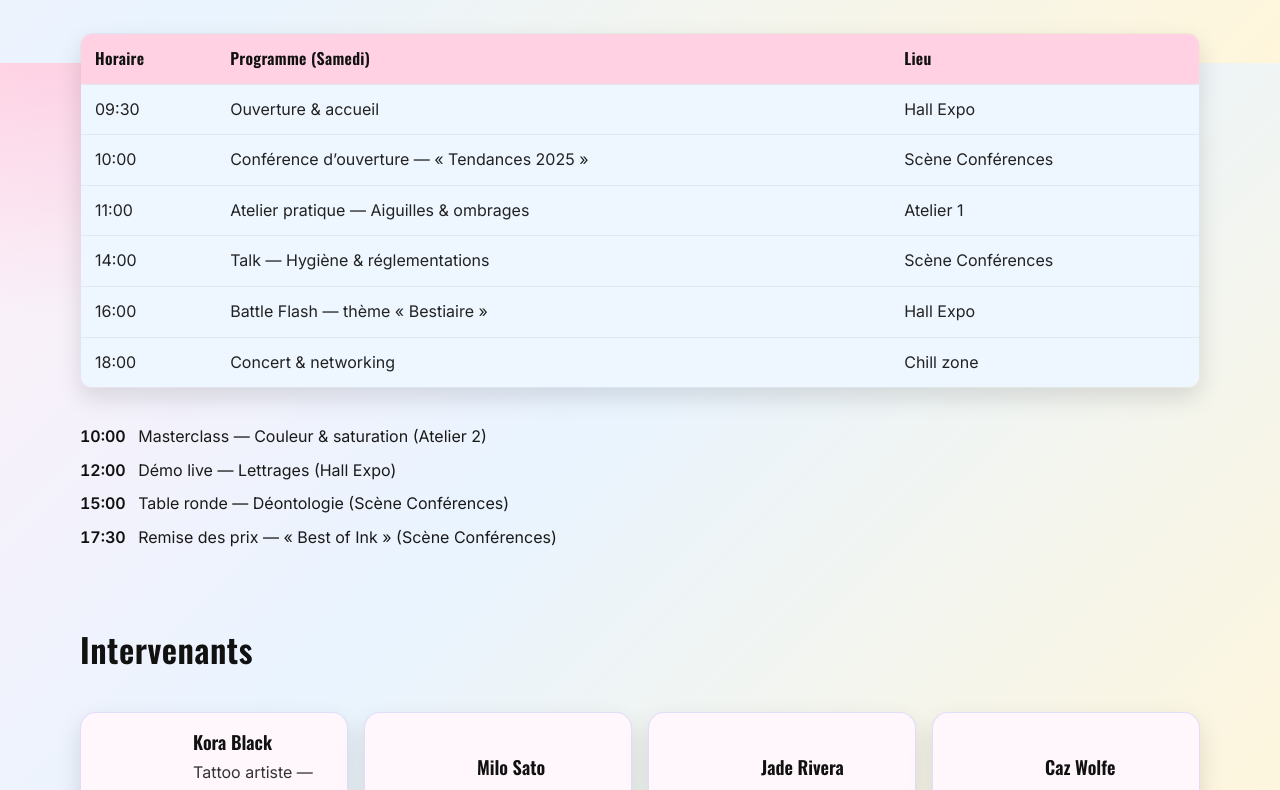
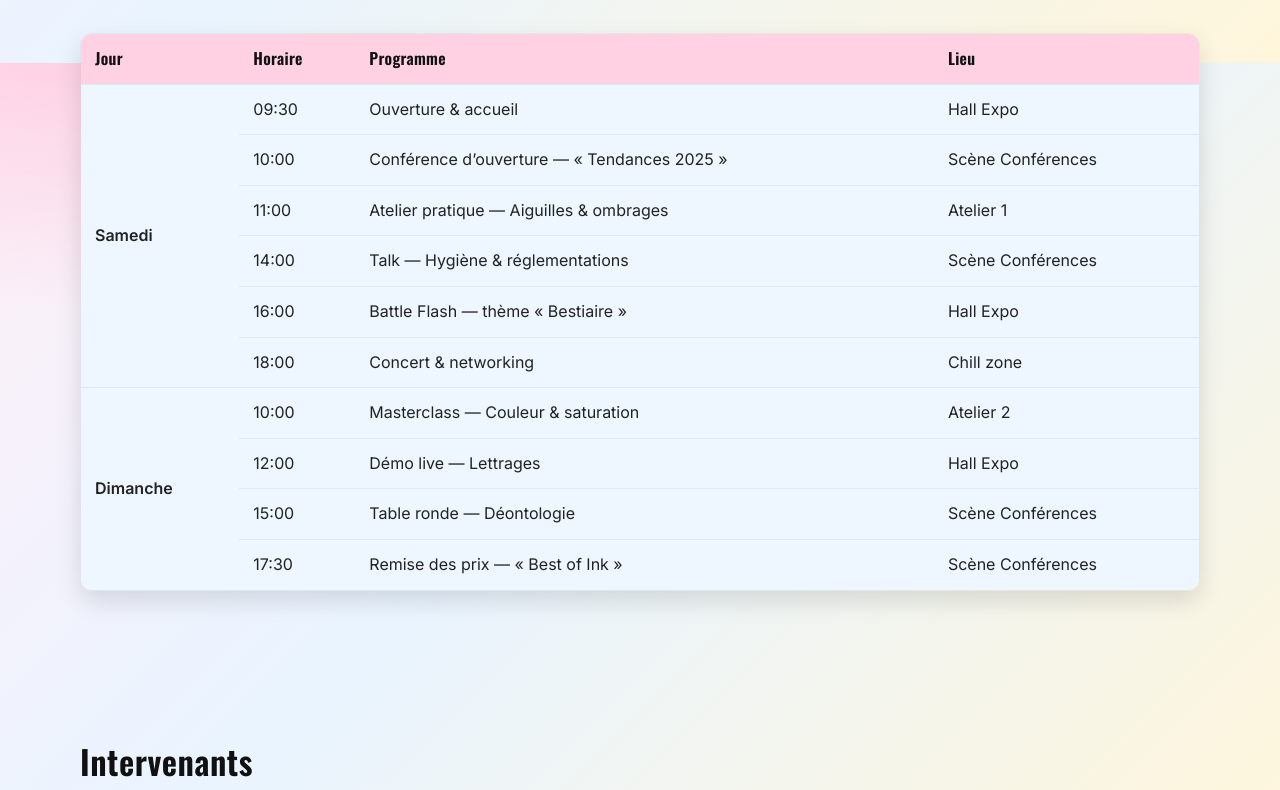
Before and after one commit to DavidBairet/ffc-web-page, a plain HTML site: page index.html in a window 1280 px wide. Shown: the part 737-1527 px from the top of the page. Drawn offline with nearby package versions, Linux system fonts and the light colour scheme.

Commit message:
modif html

```diff
--- a/index.html
+++ b/index.html
@@ -57,17 +57,21 @@
 <section class="section" aria-labelledby="agenda-title">
   <div class="container">
     <h2 id="agenda-title" class="section-title">Agenda</h2>
+
     <div class="table-wrap">
-          <table class="agenda-table" role="table">
+      <table class="agenda-table" role="table" aria-label="Programme du week-end">
         <thead>
           <tr>
+            <th scope="col">Jour</th>
             <th scope="col">Horaire</th>
-                <th scope="col">Programme (Samedi)</th>
+            <th scope="col">Programme</th>
             <th scope="col">Lieu</th>
           </tr>
         </thead>
         <tbody>
+          <!-- SAMEDI -->
           <tr>
+            <td rowspan="6"><strong>Samedi</strong></td>
             <td>09:30</td>
             <td>Ouverture &amp; accueil</td>
             <td>Hall Expo</td>
@@ -97,17 +101,35 @@
             <td>Concert &amp; networking</td>
             <td>Chill zone</td>
           </tr>
+
+          <!-- DIMANCHE -->
+          <tr>
+            <td rowspan="4"><strong>Dimanche</strong></td>
+            <td>10:00</td>
+            <td>Masterclass — Couleur &amp; saturation</td>
+            <td>Atelier 2</td>
+          </tr>
+          <tr>
+            <td>12:00</td>
+            <td>Démo live — Lettrages</td>
+            <td>Hall Expo</td>
+          </tr>
+          <tr>
+            <td>15:00</td>
+            <td>Table ronde — Déontologie</td>
+            <td>Scène Conférences</td>
+          </tr>
+          <tr>
+            <td>17:30</td>
+            <td>Remise des prix — « Best of Ink »</td>
+            <td>Scène Conférences</td>
+          </tr>
         </tbody>
       </table>
     </div>
-        <h3 class="sr-only">Programme (Dimanche)</h3>
-        <ul class="agenda-list">
-          <li><span class="time">10:00</span> Masterclass — Couleur &amp; saturation (Atelier 2)</li>
-          <li><span class="time">12:00</span> Démo live — Lettrages (Hall Expo)</li>
-          <li><span class="time">15:00</span> Table ronde — Déontologie (Scène Conférences)</li>
-          <li><span class="time">17:30</span> Remise des prix — « Best of Ink » (Scène Conférences)</li>
-        </ul>
   </div>
+</section>
+
        <!-- INTERVENANTS -->
     <section class="section" aria-labelledby="speakers-title">
       <div class="container">
```
Lines whose indentation alone changed are shown as unchanged.
